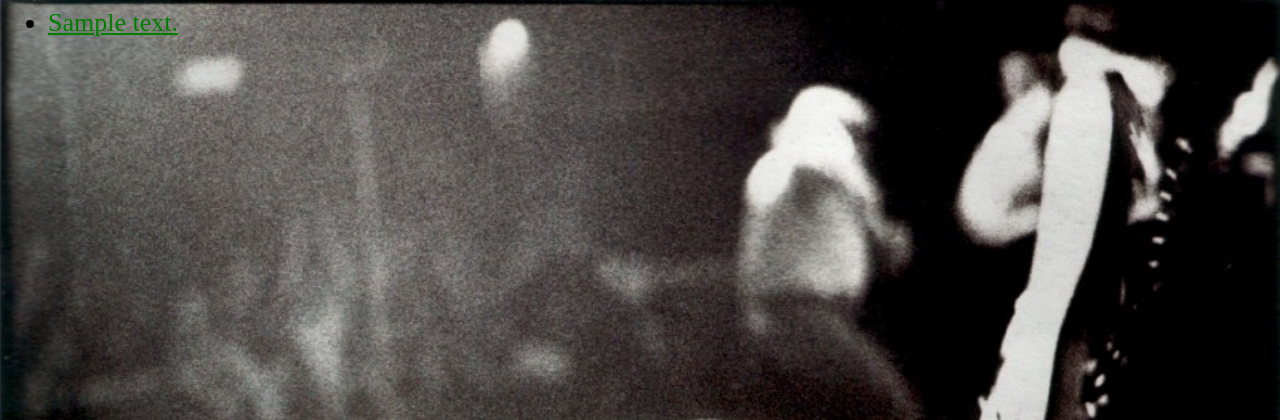
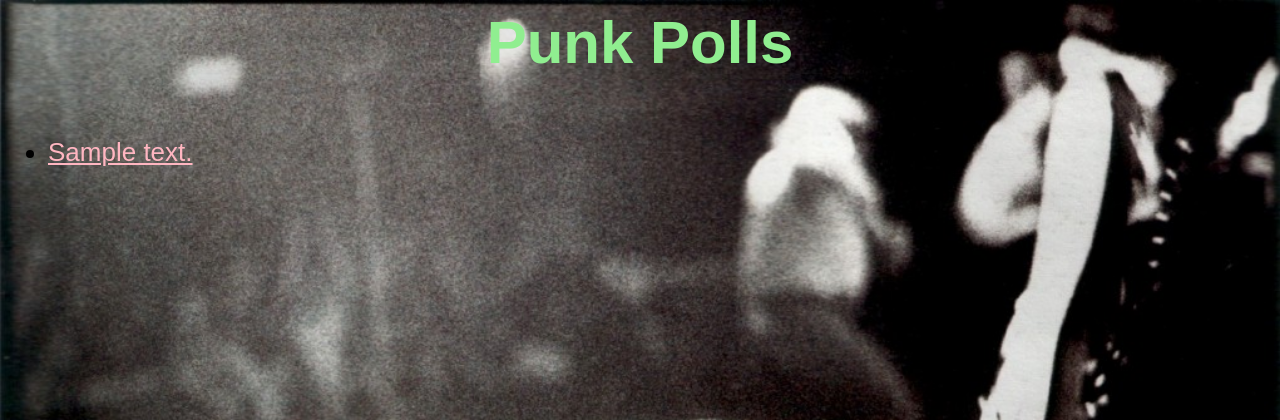
Before and after one commit to Kardbord/Django-Polls, a Django app: page /polls/ in a window 1280 px wide. Shown: the top 420 px of the page. Run offline with Django 3.2, Linux system fonts and the light colour scheme; tables that the repository leaves empty hold one stand-in row (values such as "Sample post").

Commit message:
added css styles for prettiness

```diff
--- a/polls/static/polls/style.css
+++ b/polls/static/polls/style.css
@@ -1,5 +1,11 @@
 li a {
-    color: green;
+    color: lightpink;
+    font-family: fantasy;
+    padding-top: 50px;
+    padding-bottom: 50px;
+}
+li {
+    padding-top: 20px;
 }
 body {
     background: white url("images/background.jpg") no-repeat;
@@ -9,3 +15,10 @@ body {
 ul {
     font-size: 26px;
 }
+
+h1 {
+    text-align: center;
+    font-family: fantasy;
+    font-size: 60px;
+    color: lightgreen;
+}
--- a/polls/templates/polls/index.html
+++ b/polls/templates/polls/index.html
@@ -3,6 +3,7 @@
 <link rel="stylesheet" type="text/css" href="{% static 'polls/style.css' %}" />
 
 {% if latest_question_list %}
+    <h1>Punk Polls</h1>
     <ul>
     {% for question in latest_question_list %}
         <li><a href="{% url 'polls:detail' question.id %}">{{ question.question_text }}</a></li>
```
